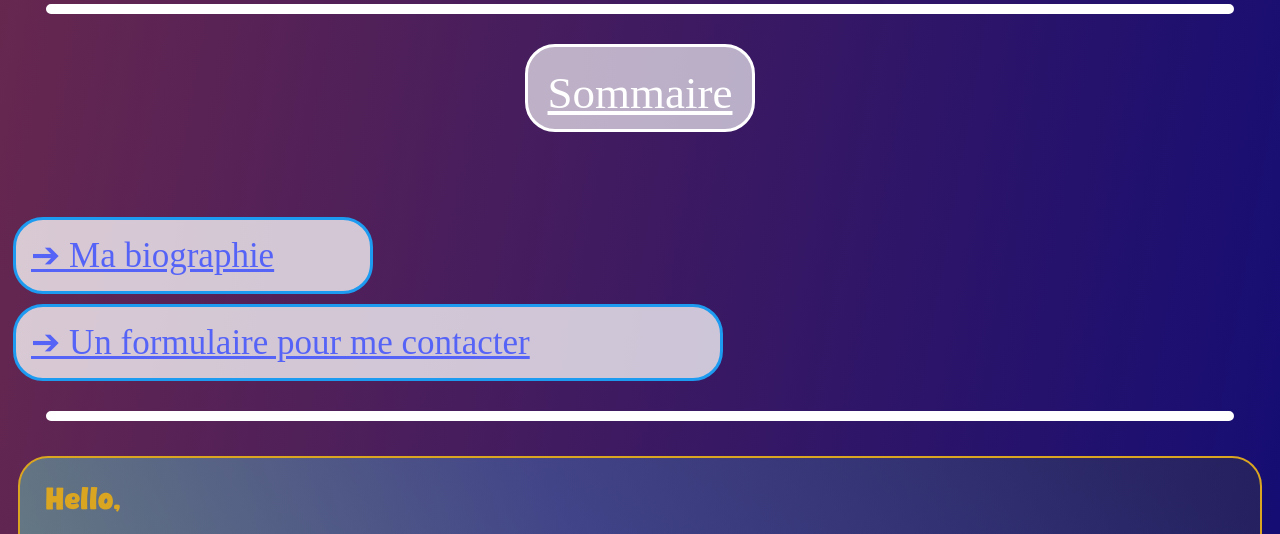
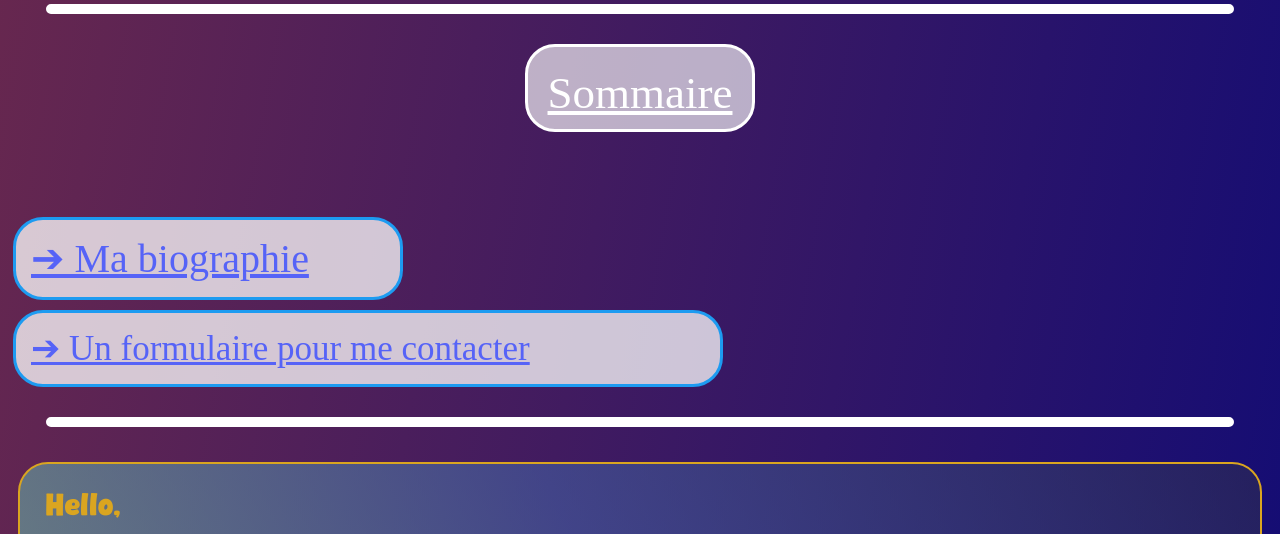
Before and after one commit to hawai1401/1er-site, a plain HTML site: page index.html in a window 1280 px wide. In both pictures the pointer is over the element "➔ Ma biographie". Shown: the part 238-772 px from the top of the page. Drawn offline with Linux system fonts and the light colour scheme; a web font is replaced by a local one.

Commit message:
Correction

```diff
--- a/style.css
+++ b/style.css
@@ -394,7 +394,7 @@ hr {
 
   transition: 0.3s ease;
 }
-mobile #bio:hover {
+#bio:hover {
   @media (max-width: 768px) {
   }
   @media (min-width: 768px) {
```
